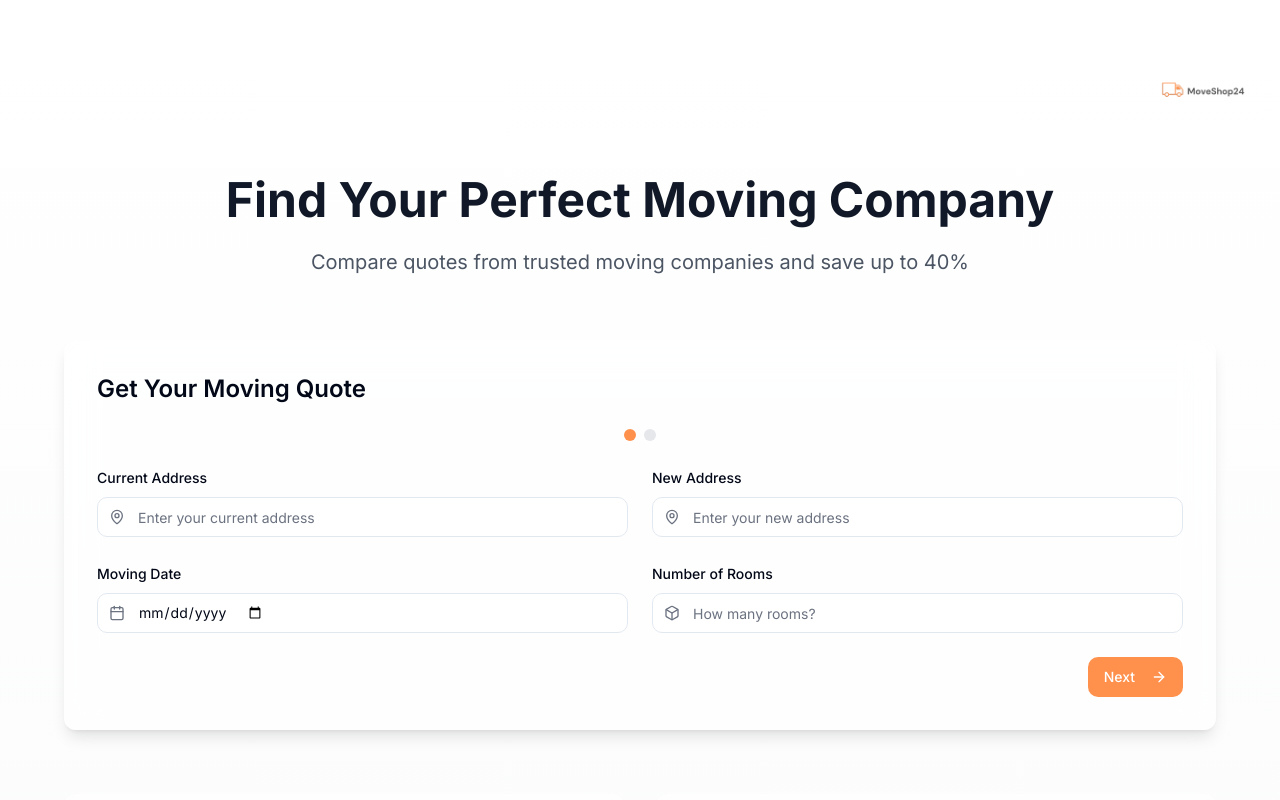
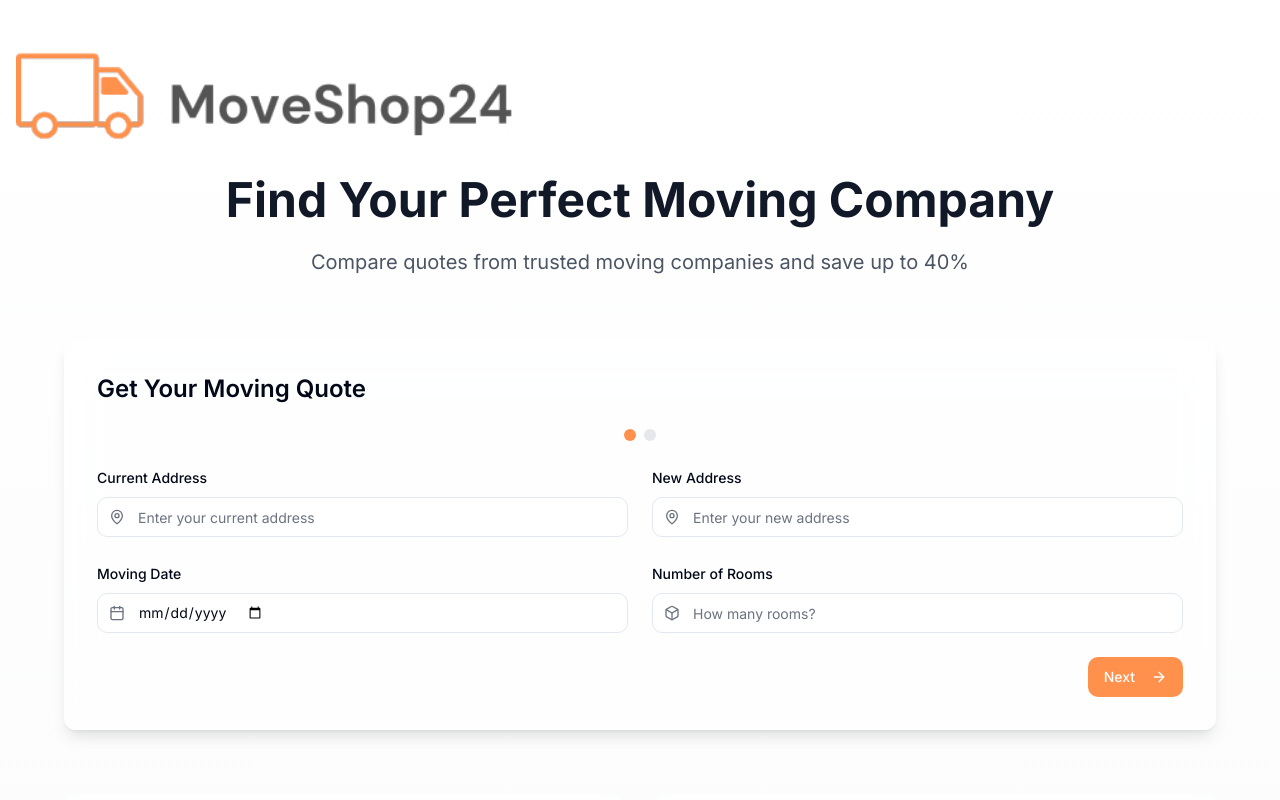
Before and after one commit to androizm/moving-quote-hub, a React (Vite) app: page / in a window 1280 px wide. Shown: the top 800 px of the page. Built offline with nearby package versions, Linux system fonts and the light colour scheme; what @supabase/auth-helpers-react would draw is missing.

Commit message:
Align image to the left
Updated the layout to left-align the attached image in the Index page for better visual presentation.
[skip gpt_engineer]

```diff
--- a/src/pages/Index.tsx
+++ b/src/pages/Index.tsx
@@ -13,9 +13,9 @@ const Index = () => {
           transition={{ duration: 0.5 }}
           className="text-center mb-16"
         >
-          <div className="flex justify-end mb-8">
+          <div className="flex justify-start mb-8">
             <img
-              src="/lovable-uploads/b80fee90-dab2-4bb4-a949-68a2ee6bbbe6.png"
+              src="/lovable-uploads/c266e933-1dde-46e4-9426-20c051352b6a.png"
               alt="MoveShop24 Logo"
               className="h-16 md:h-24"
             />
```
Also changed, not shown: public/lovable-uploads/c266e933-1dde-46e4-9426-20c051352b6a.png (added).
